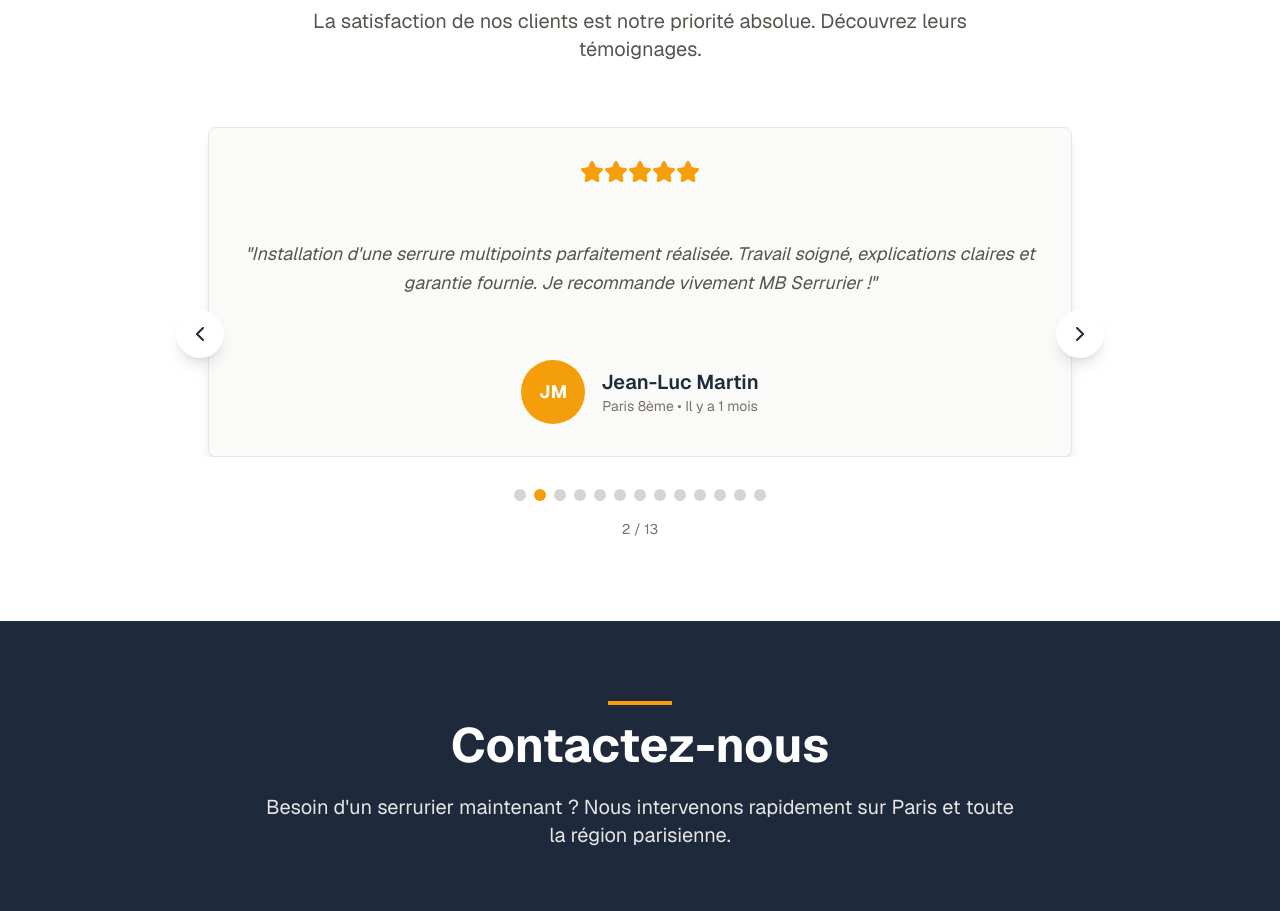
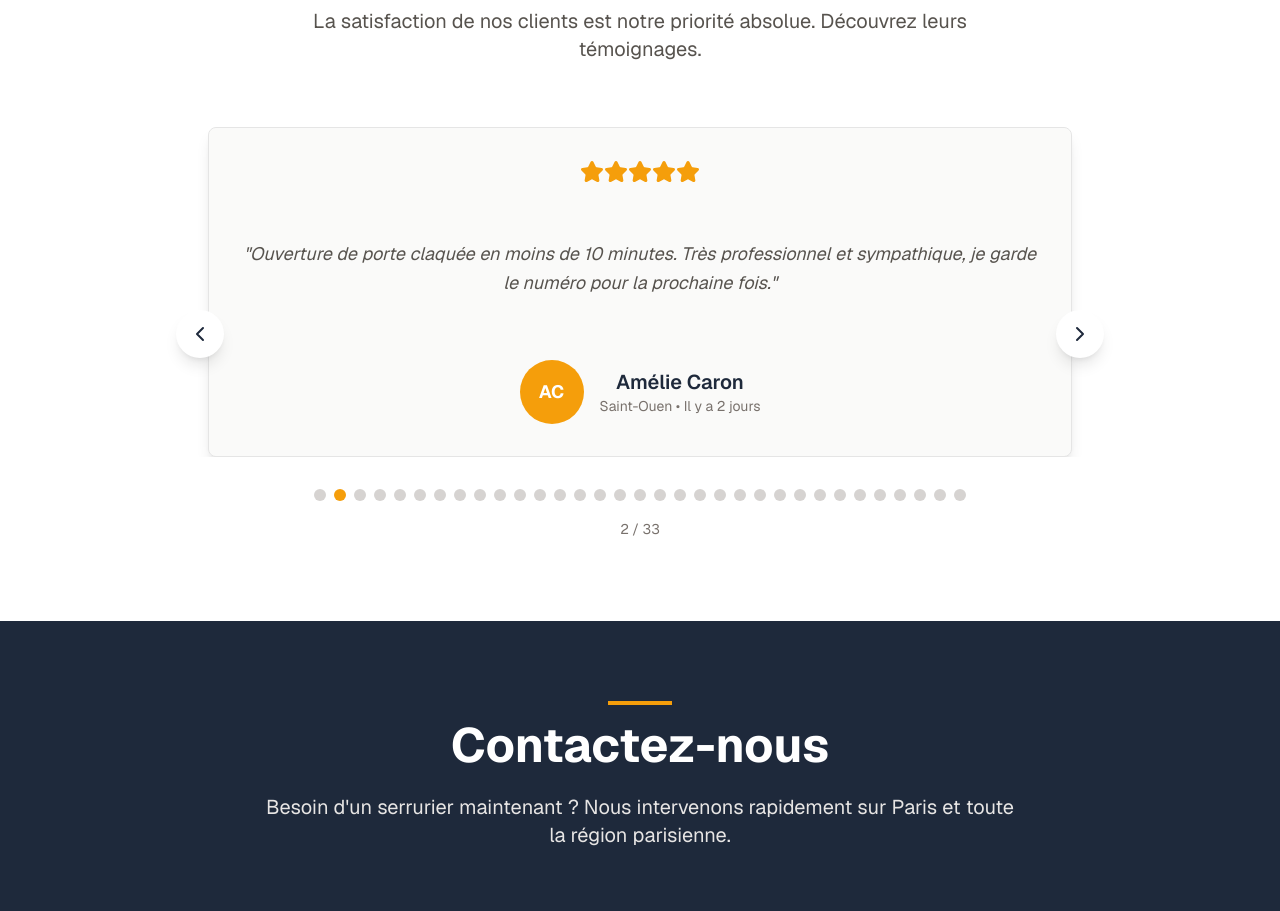
Before and after one commit to porato-developer/mbserrurier, a Next.js app: page / in a window 1280 px wide. Shown: the part 3860-4771 px from the top of the page. Built offline with nearby package versions, Linux system fonts and the light colour scheme.

Commit message:
update testimonials in TestimonialsCarousel component with new entries

```diff
--- a/app/page.tsx
+++ b/app/page.tsx
@@ -33,12 +33,193 @@ import {
 function TestimonialsCarousel() {
   const [currentIndex, setCurrentIndex] = useState(0)
 
+
   const testimonials = [
+  {
+    text: "Changement express de cylindre après perte de clés. Intervention dans l'heure et conseils pour améliorer la sécurité de mon appartement.",
+    name: "François Martin",
+    initials: "FM",
+    location: "Paris 4ème • Il y a 1 jour",
+  },
+  {
+    text: "Ouverture de porte claquée en moins de 10 minutes. Très professionnel et sympathique, je garde le numéro pour la prochaine fois.",
+    name: "Amélie Caron",
+    initials: "AC",
+    location: "Saint-Ouen • Il y a 2 jours",
+  },
+  {
+    text: "Pose de verrou supplémentaire sur ma porte de cave. Travail propre, rapide et soigné. Prix raisonnable.",
+    name: "Karim Haddad",
+    initials: "KH",
+    location: "Clichy • Il y a 2 jours",
+  },
+  {
+    text: "Installation d'un système de contrôle d'accès pour notre entreprise. Travail impeccable, équipe professionnelle et suivi parfait. Je recommande sans hésitation !",
+    name: "Catherine Rousseau",
+    initials: "CR",
+    location: "Neuilly-sur-Seine • Il y a 3 jours",
+  },
+  {
+    text: "Installation d'une serrure connectée pour ma maison. Explications claires, paramétrage inclus et formation à l'utilisation. Service complet et moderne !",
+    name: "Nathalie Moreau",
+    initials: "NM",
+    location: "Versailles • Il y a 3 jours",
+  },
+  {
+    text: "Installation d'un judas numérique. Produit de qualité et explications claires sur son fonctionnement.",
+    name: "Isabelle Girard",
+    initials: "IG",
+    location: "Suresnes • Il y a 3 jours",
+  },
+  {
+    text: "Réparation d'une serrure grippée sans remplacement complet. Économie réalisée grâce aux bons conseils du serrurier.",
+    name: "Lucien Meyer",
+    initials: "LM",
+    location: "Pantin • Il y a 3 jours",
+  },
+  {
+    text: "Reproduction de clés de sécurité pour tout l'immeuble. Service rapide, clés parfaitement fonctionnelles et prix très correct. Un vrai professionnel !",
+    name: "Michel Garcia",
+    initials: "MG",
+    location: "Levallois-Perret • Il y a 4 jours",
+  },
+  {
+    text: "Porte blindée installée avec barre de seuil anti-effraction. Travail de qualité professionnelle, respect des délais et nettoyage après intervention. Parfait !",
+    name: "Sylvie Leroy",
+    initials: "SL",
+    location: "Argenteuil • Il y a 4 jours",
+  },
+  {
+    text: "Serrure connectée installée en moins d'une heure, application paramétrée et parfaitement fonctionnelle. Je suis ravi.",
+    name: "Claire Boucher",
+    initials: "CB",
+    location: "Issy-les-Moulineaux • Il y a 4 jours",
+  },
+  {
+    text: "Ouverture de garage bloqué. Travail efficace et sans dégâts. Intervention rapide.",
+    name: "Patrick Gauthier",
+    initials: "PG",
+    location: "Colombes • Il y a 4 jours",
+  },
+  {
+    text: "Pose de serrure haute sécurité pour protéger ma boutique. Travail sérieux et rapide.",
+    name: "Nora Saïdi",
+    initials: "NS",
+    location: "Asnières-sur-Seine • Il y a 4 jours",
+  },
+  {
+    text: "Blindage de porte d'entrée réalisé en une matinée. Finitions parfaites, conseils avisés et prix compétitif. Enfin un artisan sur qui on peut compter !",
+    name: "Pierre Durand",
+    initials: "PD",
+    location: "Vincennes • Il y a 5 jours",
+  },
+  {
+    text: "Réglage de porte blindée qui frottait depuis des mois. Maintenant elle ferme parfaitement.",
+    name: "Olivier Renaud",
+    initials: "OR",
+    location: "Ivry-sur-Seine • Il y a 5 jours",
+  },
+  {
+    text: "Intervention un dimanche matin après cambriolage. Mise en sécurité immédiate et devis clair pour remplacement complet.",
+    name: "Julie Fontaine",
+    initials: "JF",
+    location: "Paris 12ème • Il y a 5 jours",
+  },
+  {
+    text: "Serrure qui ne fermait plus correctement depuis des mois. Diagnostic précis, réparation efficace en 30 minutes. Enfin une porte qui ferme bien ! Merci !",
+    name: "Julien Blanc",
+    initials: "JB",
+    location: "Montreuil • Il y a 6 jours",
+  },
+  {
+    text: "Réparation de serrure de boîte aux lettres. Intervention rapide et soignée.",
+    name: "Samuel Denis",
+    initials: "SD",
+    location: "Bagnolet • Il y a 6 jours",
+  },
+  {
+    text: "Installation d'une barre anti-panique dans notre commerce. Normes respectées et finition impeccable.",
+    name: "Christelle Lambert",
+    initials: "CL",
+    location: "Courbevoie • Il y a 6 jours",
+  },
+  {
+    text: "Clé cassée dans la serrure un dimanche soir, j'ai appelé MB Serrurier. Intervention en 25 minutes, problème résolu sans casser la serrure. Tarif transparent et service de qualité !",
+    name: "Antoine Lefebvre",
+    initials: "AL",
+    location: "Boulogne-Billancourt • Il y a 1 semaine",
+  },
+  {
+    text: "Changement de toutes les serrures après un déménagement. Conseil personnalisé, installation soignée et garantie fournie. Excellent rapport qualité-prix !",
+    name: "Laure Thomas",
+    initials: "LT",
+    location: "Saint-Denis • Il y a 1 semaine",
+  },
+  {
+    text: "Audit sécurité gratuit très complet pour notre local commercial. Recommandations pertinentes et devis détaillé. Nous avons choisi MB Serrurier pour tous les travaux !",
+    name: "David Rodriguez",
+    initials: "DR",
+    location: "Nanterre • Il y a 1 semaine",
+  },
+  {
+    text: "Serrure bloquée après tentative d'effraction. Dépannage immédiat et remplacement dans la foulée.",
+    name: "Thierry Masson",
+    initials: "TM",
+    location: "Paris 18ème • Il y a 1 semaine",
+  },
+  {
+    text: "Blindage de porte d'entrée, excellent rapport qualité-prix. Je recommande vivement.",
+    name: "Hélène Dupuis",
+    initials: "HD",
+    location: "Aubervilliers • Il y a 1 semaine",
+  },
+  {
+    text: "Changement complet de cylindre et reproduction de clés. Service rapide et efficace.",
+    name: "Maxime Charpentier",
+    initials: "MC",
+    location: "Clamart • Il y a 1 semaine",
+  },
   {
     text: "Intervention très rapide après avoir claqué ma porte. Le serrurier était là en 20 minutes et a ouvert sans abîmer la serrure. Service impeccable et prix très honnête !",
     name: "Marie Dubois",
     initials: "MD",
     location: "Paris 15ème • Il y a 2 semaines",
+  },
+  {
+    text: "Dépannage d'urgence à 2h du matin après un cambriolage. Arrivé rapidement, sécurisé temporairement puis remplacé la serrure le lendemain. Merci pour votre réactivité !",
+    name: "Émilie Bernard",
+    initials: "EB",
+    location: "Créteil • Il y a 2 semaines",
+  },
+  {
+    text: "Réparation de mécanisme de serrure ancien, évitant un remplacement coûteux.",
+    name: "Sonia Pires",
+    initials: "SP",
+    location: "Villejuif • Il y a 2 semaines",
+  },
+  {
+    text: "Pose d'un verrou supplémentaire sur porte d'entrée. Artisan ponctuel et travail impeccable.",
+    name: "Alain Morel",
+    initials: "AM",
+    location: "Malakoff • Il y a 2 semaines",
+  },
+  {
+    text: "Professionnel, ponctuel et efficace. Ma serrure était complètement bloquée, il a trouvé la solution rapidement. Excellent rapport qualité-prix !",
+    name: "Sophie Petit",
+    initials: "SP",
+    location: "Paris 11ème • Il y a 3 semaines",
+  },
+  {
+    text: "Ouverture de porte blindée sans destruction, vraiment impressionnant !",
+    name: "Fanny Rousseau",
+    initials: "FR",
+    location: "Paris 3ème • Il y a 3 semaines",
+  },
+  {
+    text: "Dépannage de rideau métallique bloqué devant mon commerce. Réactivité au top.",
+    name: "Gérard Lucas",
+    initials: "GL",
+    location: "Montreuil • Il y a 3 semaines",
   },
   {
     text: "Installation d'une serrure multipoints parfaitement réalisée. Travail soigné, explications claires et garantie fournie. Je recommande vivement MB Serrurier !",
@@ -47,72 +228,13 @@ function TestimonialsCarousel() {
     location: "Paris 8ème • Il y a 1 mois",
   },
   {
-      text: "Professionnel, ponctuel et efficace. Ma serrure était complètement bloquée, il a trouvé la solution rapidement. Excellent rapport qualité-prix !",
-      name: "Sophie Petit",
-      initials: "SP",
-      location: "Paris 11ème • Il y a 3 semaines",
-    },
-    {
-      text: "Clé cassée dans la serrure un dimanche soir, j'ai appelé MB Serrurier. Intervention en 25 minutes, problème résolu sans casser la serrure. Tarif transparent et service de qualité !",
-      name: "Antoine Lefebvre",
-      initials: "AL",
-      location: "Boulogne-Billancourt • Il y a 1 semaine",
-    },
-    {
-      text: "Installation d'un système de contrôle d'accès pour notre entreprise. Travail impeccable, équipe professionnelle et suivi parfait. Je recommande sans hésitation !",
-      name: "Catherine Rousseau",
-      initials: "CR",
-      location: "Neuilly-sur-Seine • Il y a 3 jours",
-    },
-    {
-      text: "Blindage de porte d'entrée réalisé en une matinée. Finitions parfaites, conseils avisés et prix compétitif. Enfin un artisan sur qui on peut compter !",
-      name: "Pierre Durand",
-      initials: "PD",
-      location: "Vincennes • Il y a 5 jours",
-    },
-    {
-      text: "Dépannage d'urgence à 2h du matin après un cambriolage. Arrivé rapidement, sécurisé temporairement puis remplacé la serrure le lendemain. Merci pour votre réactivité !",
-      name: "Émilie Bernard",
-      initials: "EB",
-      location: "Créteil • Il y a 2 semaines",
-    },
-    {
-      text: "Reproduction de clés de sécurité pour tout l'immeuble. Service rapide, clés parfaitement fonctionnelles et prix très correct. Un vrai professionnel !",
-      name: "Michel Garcia",
-      initials: "MG",
-      location: "Levallois-Perret • Il y a 4 jours",
-    },
-    {
-      text: "Changement de toutes les serrures après un déménagement. Conseil personnalisé, installation soignée et garantie fournie. Excellent rapport qualité-prix !",
-      name: "Laure Thomas",
-      initials: "LT",
-      location: "Saint-Denis • Il y a 1 semaine",
-    },
-    {
-      text: "Serrure qui ne fermait plus correctement depuis des mois. Diagnostic précis, réparation efficace en 30 minutes. Enfin une porte qui ferme bien ! Merci !",
-      name: "Julien Blanc",
-      initials: "JB",
-      location: "Montreuil • Il y a 6 jours",
-    },
-    {
-      text: "Installation d'une serrure connectée pour ma maison. Explications claires, paramétrage inclus et formation à l'utilisation. Service complet et moderne !",
-      name: "Nathalie Moreau",
-      initials: "NM",
-      location: "Versailles • Il y a 3 jours",
-    },
-    {
-      text: "Audit sécurité gratuit très complet pour notre local commercial. Recommandations pertinentes et devis détaillé. Nous avons choisi MB Serrurier pour tous les travaux !",
-      name: "David Rodriguez",
-      initials: "DR",
-      location: "Nanterre • Il y a 1 semaine",
-    },
-    {
-      text: "Porte blindée installée avec barre de seuil anti-effraction. Travail de qualité professionnelle, respect des délais et nettoyage après intervention. Parfait !",
-      name: "Sylvie Leroy",
-      initials: "SL",
-      location: "Argenteuil • Il y a 4 jours",
-    },
-  ]
+    text: "Intervention en urgence un soir de pluie, serrurier souriant et efficace. Serrure réparée rapidement.",
+    name: "Valérie Nguyen",
+    initials: "VN",
+    location: "Meudon • Il y a 1 mois",
+  }
+];
+
 
   const nextTestimonial = () => {
     setCurrentIndex((prevIndex) => (prevIndex + 1) % testimonials.length)
```
Lines whose indentation alone changed are shown as unchanged.
